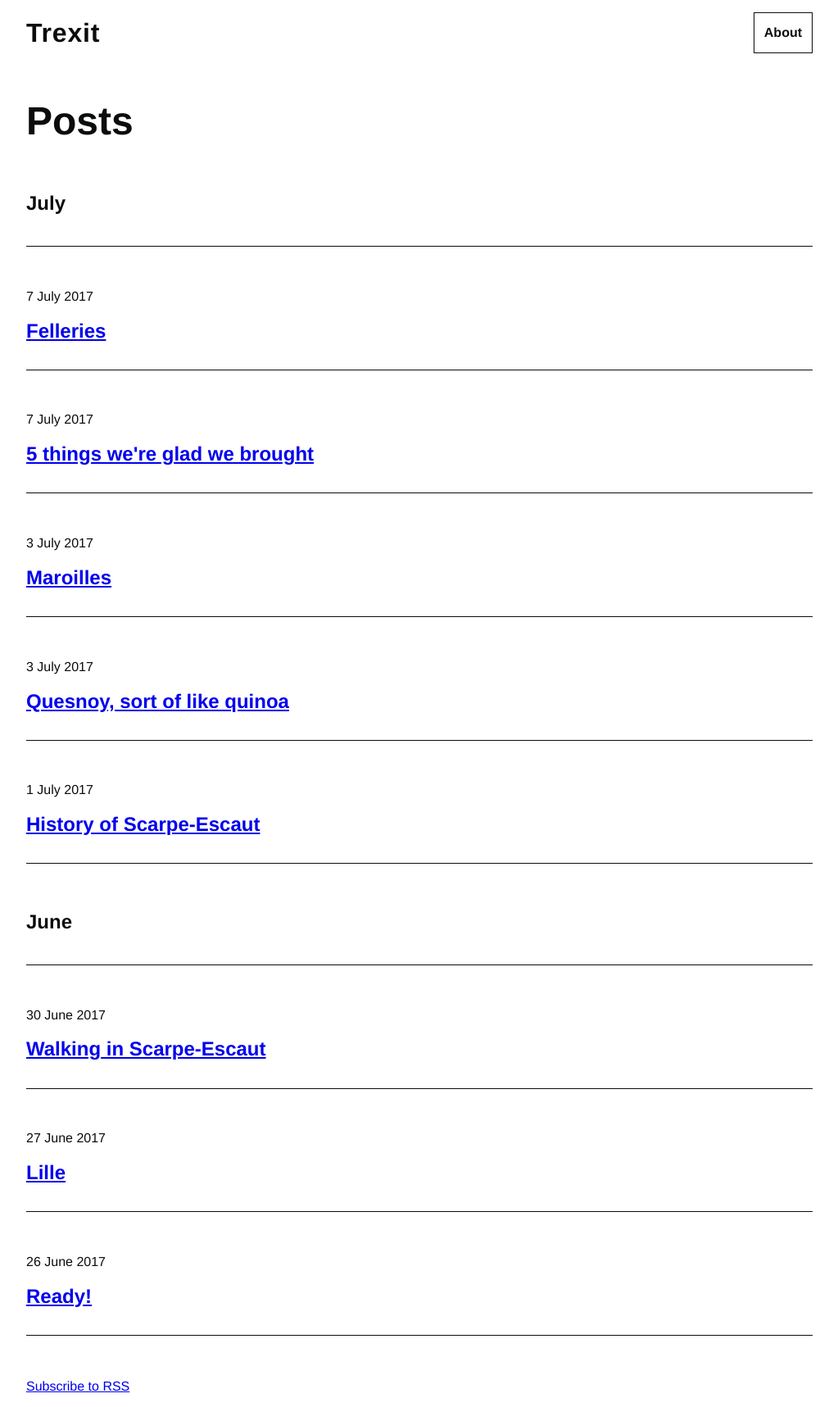
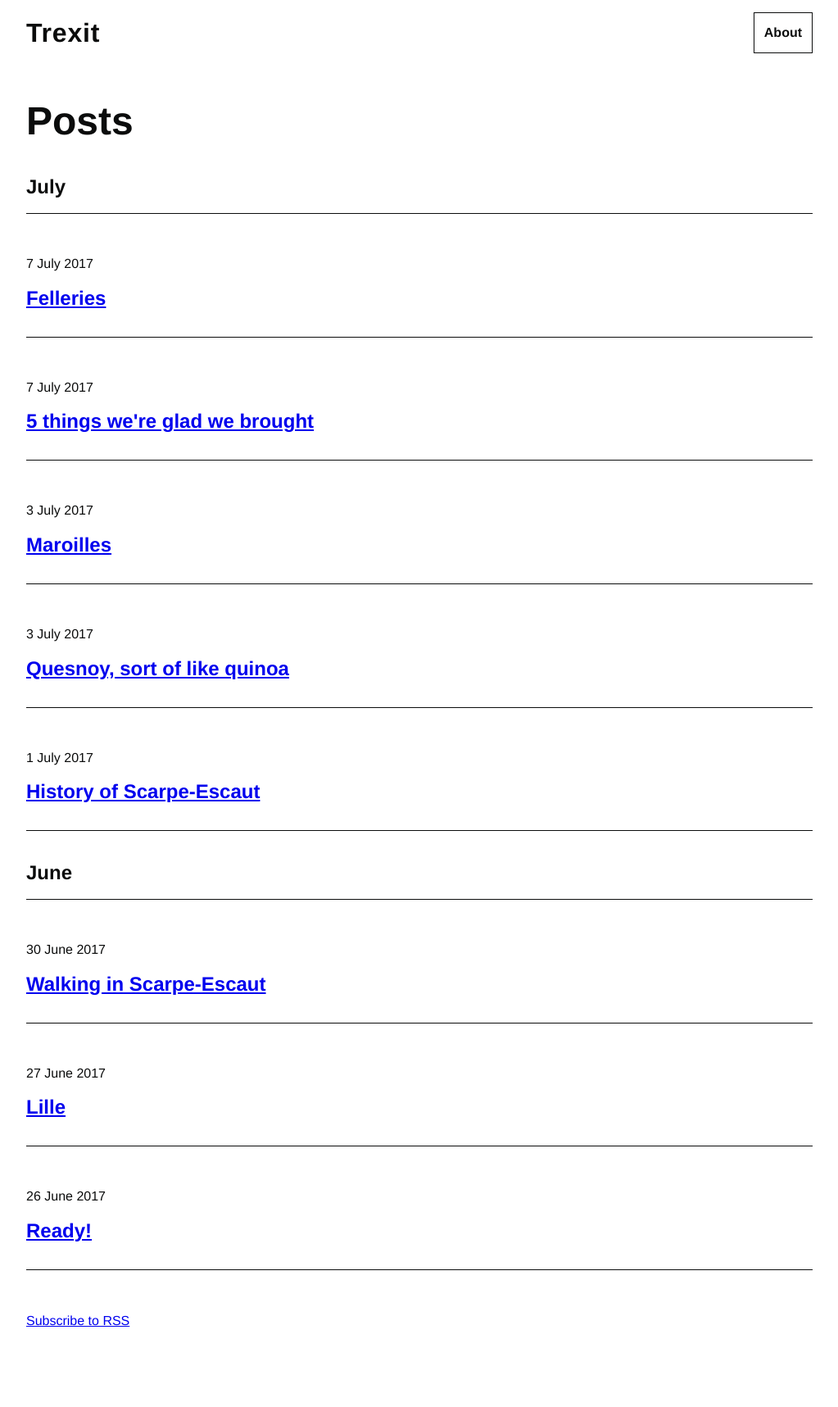
Before and after one commit to tombye/trexit, a Jekyll site: the page built from index.md, in a window 1280 px wide. Shown: the whole page at 82% size, without its empty margins (128-1151 px from the left). Built offline with Jekyll 4.4.1, drawn with Linux system fonts in a browser that asks for light colours; after the commit the page ends 1637 px from its top, so only the background shows below that.

Commit message:
Tremove vertical spacing from homepage h2s

```diff
--- a/assets/css/main.css
+++ b/assets/css/main.css
@@ -571,6 +571,10 @@ button:focus {
 /* Site homepage
    ========================================================================== */
 
+.home h2 {
+  margin: 0;
+}
+
 .post-list {
   border-top: solid 1px #0b0c0c;
   padding-left: 0;
```
